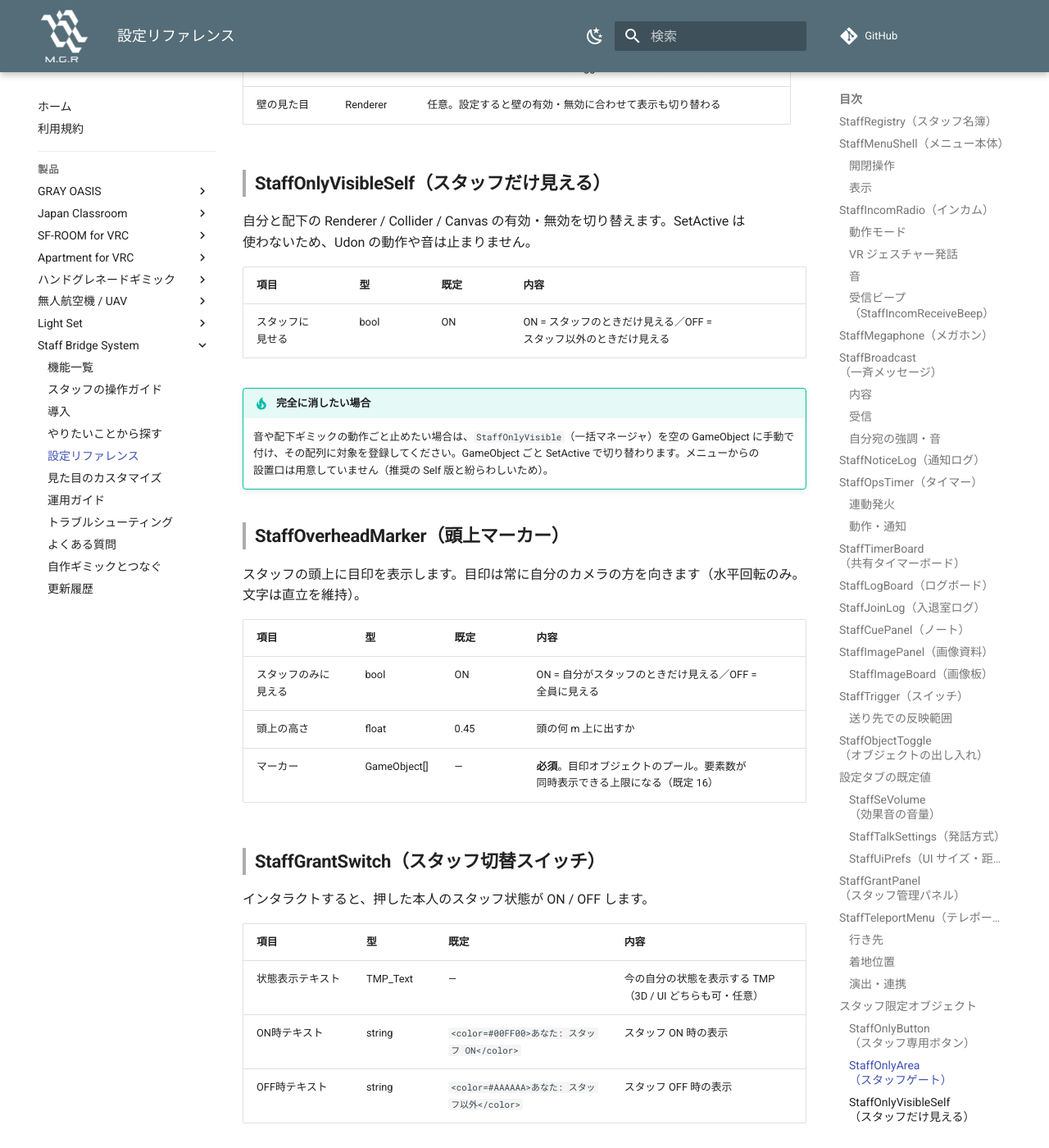
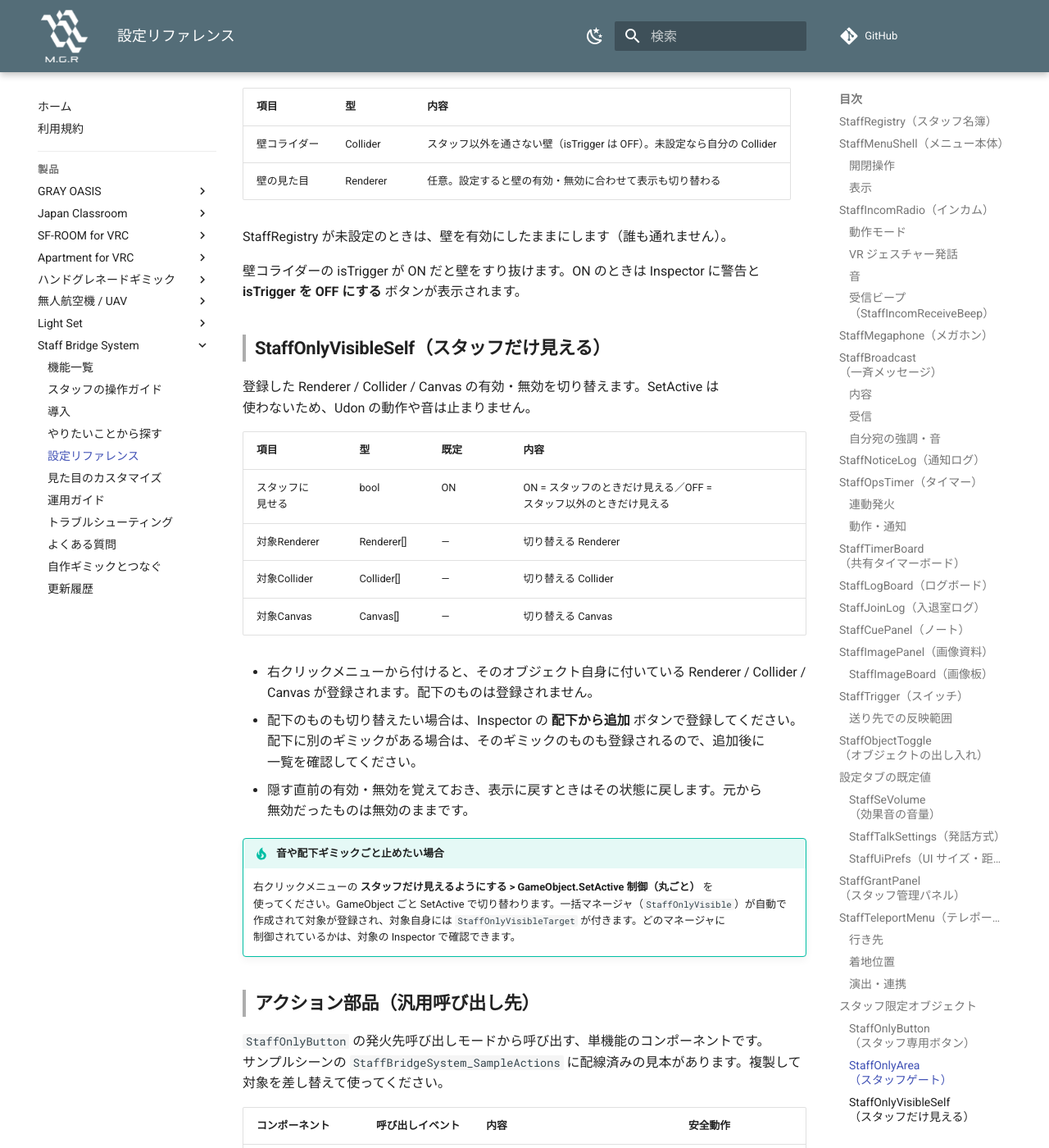
Before and after one commit to MAGURO-git/ProductArchive, an MkDocs documentation site: the page built from docs/staff-bridge-system/reference.md, in a window 1280 px wide and 1400 px high, scrolled down 22510 px. Shown: the whole window at 82% size. Built offline with MkDocs 1.6.1 and Material for MkDocs 9.7.7, drawn with Linux system fonts in a browser that asks for light colours; comment, search, counter and statistics services are not loaded; some of the changed text lies outside the part shown.

Commit message:
SBSマニュアル: おまけ部品の説明を実装に合わせて整理し、Inspectorから飛べる見出しIDを追加
Co-Authored-By: Claude Opus 5.5 <noreply@anthropic.com>

```diff
--- a/docs/staff-bridge-system/reference.md
+++ b/docs/staff-bridge-system/reference.md
@@ -484,7 +484,9 @@ GameObject の出し入れなら、同梱の [StaffObjectToggle](#object-toggle)
 | 拒否メッセージ | string | `<color=#FF6060>スタッフ専用です</color>` | 拒否メッセージの内容 |
 | 拒否メッセージ表示秒 | float | 2 | 表示する秒数 |
 
-### StaffOnlyArea（スタッフゲート）
+コライダー制御モードでは、StaffRegistry が未設定のとき Collider を無効にしません。設定ミスで誰も押せなくなることを防ぐためです。対象コライダーや発火先が未設定の場合は、Inspector に警告が表示されます。
+
+### StaffOnlyArea（スタッフゲート） { #staff-only-area }
 
 スタッフ以外のときだけ壁のコライダーを有効にして、物理的に通れなくします。判定は各自のローカルで行われます。
 
@@ -493,18 +495,39 @@ GameObject の出し入れなら、同梱の [StaffObjectToggle](#object-toggle)
 | 壁コライダー | Collider | スタッフ以外を通さない壁（isTrigger は OFF）。未設定なら自分の Collider |
 | 壁の見た目 | Renderer | 任意。設定すると壁の有効・無効に合わせて表示も切り替わる |
 
-### StaffOnlyVisibleSelf（スタッフだけ見える）
+StaffRegistry が未設定のときは、壁を有効にしたままにします（誰も通れません）。
 
-自分と配下の Renderer / Collider / Canvas の有効・無効を切り替えます。SetActive は使わないため、Udon の動作や音は止まりません。
+壁コライダーの isTrigger が ON だと壁をすり抜けます。ON のときは Inspector に警告と **isTrigger を OFF にする** ボタンが表示されます。
+
+### StaffOnlyVisibleSelf（スタッフだけ見える） { #staff-only-visible-self }
+
+登録した Renderer / Collider / Canvas の有効・無効を切り替えます。SetActive は使わないため、Udon の動作や音は止まりません。
 
 | 項目 | 型 | 既定 | 内容 |
 |---|---|---|---|
 | スタッフに見せる | bool | ON | ON = スタッフのときだけ見える／OFF = スタッフ以外のときだけ見える |
+| 対象Renderer | Renderer[] | — | 切り替える Renderer |
+| 対象Collider | Collider[] | — | 切り替える Collider |
+| 対象Canvas | Canvas[] | — | 切り替える Canvas |
 
-!!! tip "完全に消したい場合"
-    音や配下ギミックの動作ごと止めたい場合は、`StaffOnlyVisible`（一括マネージャ）を空の GameObject に手動で付け、その配列に対象を登録してください。GameObject ごと SetActive で切り替わります。メニューからの設置口は用意していません（推奨の Self 版と紛らわしいため）。
+- 右クリックメニューから付けると、そのオブジェクト自身に付いている Renderer / Collider / Canvas が登録されます。配下のものは登録されません。
+- 配下のものも切り替えたい場合は、Inspector の **配下から追加** ボタンで登録してください。配下に別のギミックがある場合は、そのギミックのものも登録されるので、追加後に一覧を確認してください。
+- 隠す直前の有効・無効を覚えておき、表示に戻すときはその状態に戻します。元から無効だったものは無効のままです。
 
-### StaffOverheadMarker（頭上マーカー）
+!!! tip "音や配下ギミックごと止めたい場合"
+    右クリックメニューの **スタッフだけ見えるようにする > GameObject.SetActive 制御（丸ごと）** を使ってください。GameObject ごと SetActive で切り替わります。一括マネージャ（`StaffOnlyVisible`）が自動で作成されて対象が登録され、対象自身には `StaffOnlyVisibleTarget` が付きます。どのマネージャに制御されているかは、対象の Inspector で確認できます。
+
+### アクション部品（汎用呼び出し先） { #staff-actions }
+
+`StaffOnlyButton` の発火先呼び出しモードから呼び出す、単機能のコンポーネントです。サンプルシーンの `StaffBridgeSystem_SampleActions` に配線済みの見本があります。複製して対象を差し替えて使ってください。
+
+| コンポーネント | 呼び出しイベント | 内容 | 安全動作 |
+|---|---|---|---|
+| **StaffActionToggle** | `_Toggle` | 指定した GameObject の表示・非表示（SetActive）を切り替える | 対象未設定時は何もしない |
+| **StaffActionTeleport** | `_Teleport` | 指定した Transform の位置へプレイヤーをテレポートさせる | 目的地未設定時は何もしない |
+| **StaffActionSound** | `_PlaySound` | 指定した AudioSource の効果音を再生する | 音源未設定時は何もしない |
+
+### StaffOverheadMarker（頭上マーカー） { #overhead-marker }
 
 スタッフの頭上に目印を表示します。目印は常に自分のカメラの方を向きます（水平回転のみ。文字は直立を維持）。
 
```
Also changed, not shown: other parts of docs/staff-bridge-system/reference.md (+4 -4 lines), docs/staff-bridge-system/howto.md (+4 -3 lines), docs/staff-bridge-system/install.md (+7 -5 lines).
